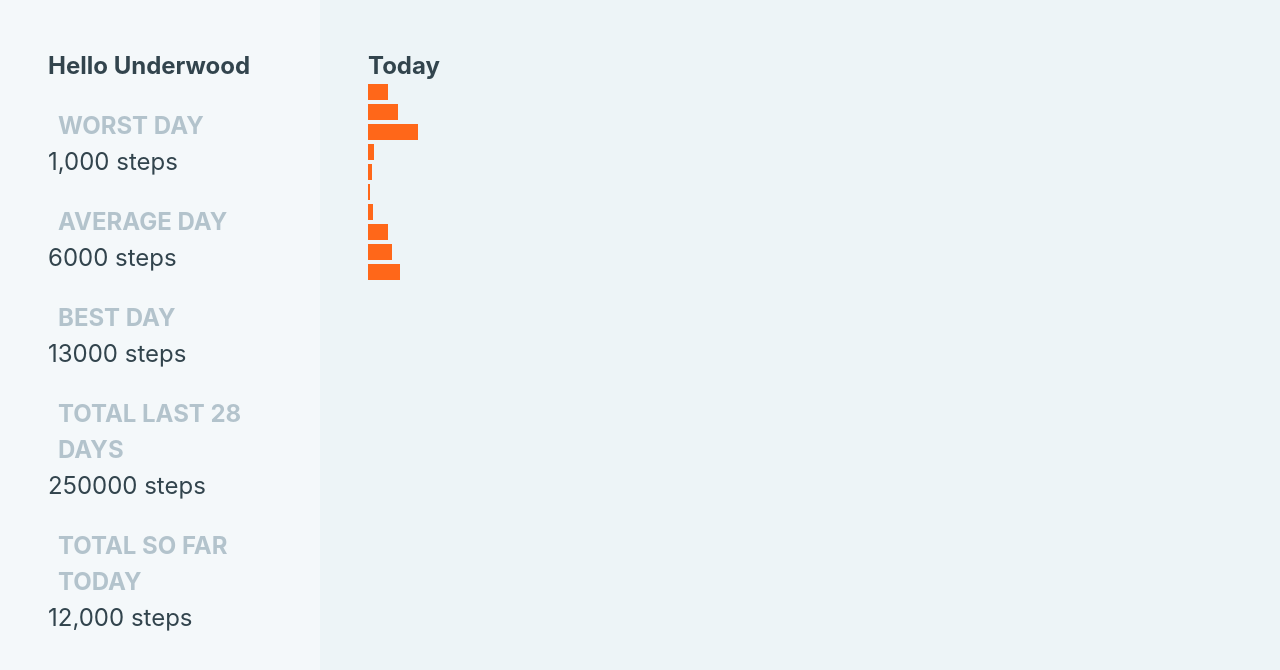
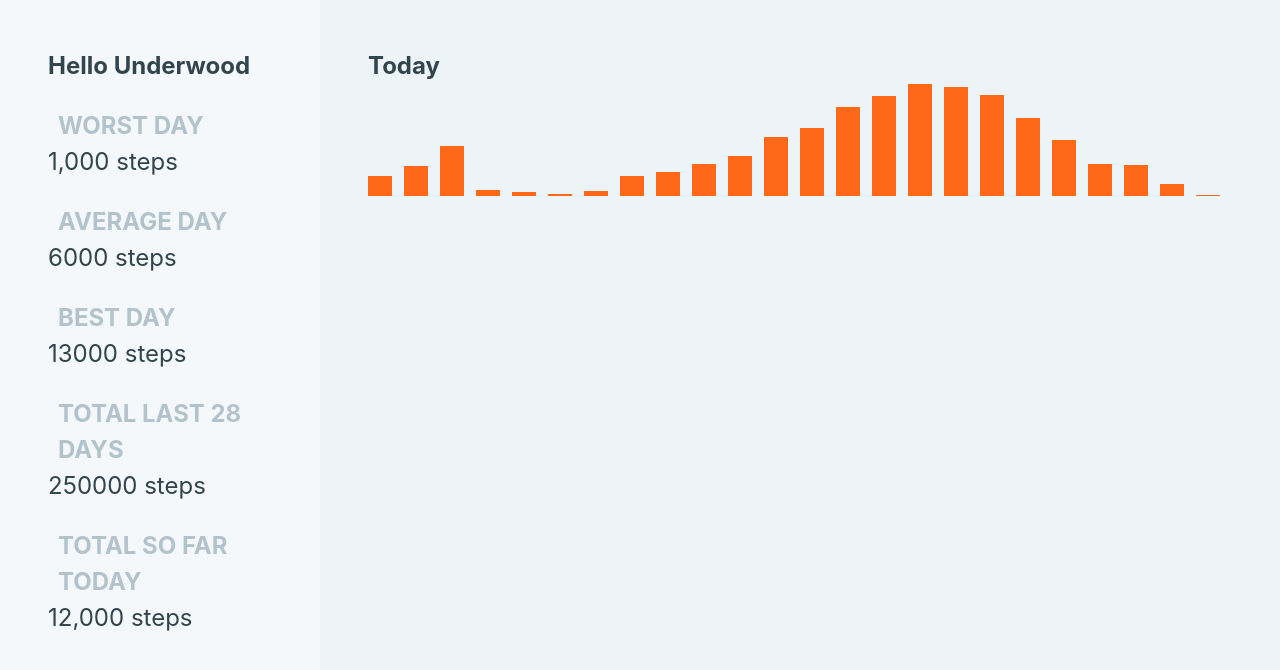
Before and after one commit to KingsLandingCS/Data-Visualization-D3.js, a plain HTML site: page course-flix/index.html in a window 1280 px wide. Shown: the top 670 px of the page. Drawn offline with nearby package versions, Linux system fonts and the light colour scheme; a web font is replaced by a local one.

Commit message:
learning

```diff
--- a/course-flix/index.html
+++ b/course-flix/index.html
@@ -31,11 +31,13 @@
 
     <main>
 
-        <h1>Today</h1>
+        <div class="first-svg-container">
+            <h1>Today</h1>
 
-        <svg width="900" height="200">
+            <svg width="900" height="200">
 
-        </svg>
+            </svg>
+        </div>
 
 
         <!--
--- a/course-flix/style.css
+++ b/course-flix/style.css
@@ -64,6 +64,10 @@ p {
     font-size: 24px;
 }
 
+.first-svg-container svg {
+    height: 100vh;
+}
+
 svg rect {
     fill: var(--primary-orange);
 }
--- a/course-flix/today.js
+++ b/course-flix/today.js
@@ -11,9 +11,7 @@ todaySvg
     .data(todayData)
     .enter()
     .append("rect")
-    .attr("width", (d, i) => { return d })
-    .attr("y", (d, i) => { return 20 * i })
-    .attr("x", 0)
-    .attr("height", 16);
-
-console.log(todaySvg.selectAll("rect").data(todayData).enter());
+    .attr("x", (d, i) => { return i * 36 })
+    .attr("y", (d, i) => { return 112 - d })
+    .attr("width", 24)
+    .attr("height", (d, i) => { return d });
```
